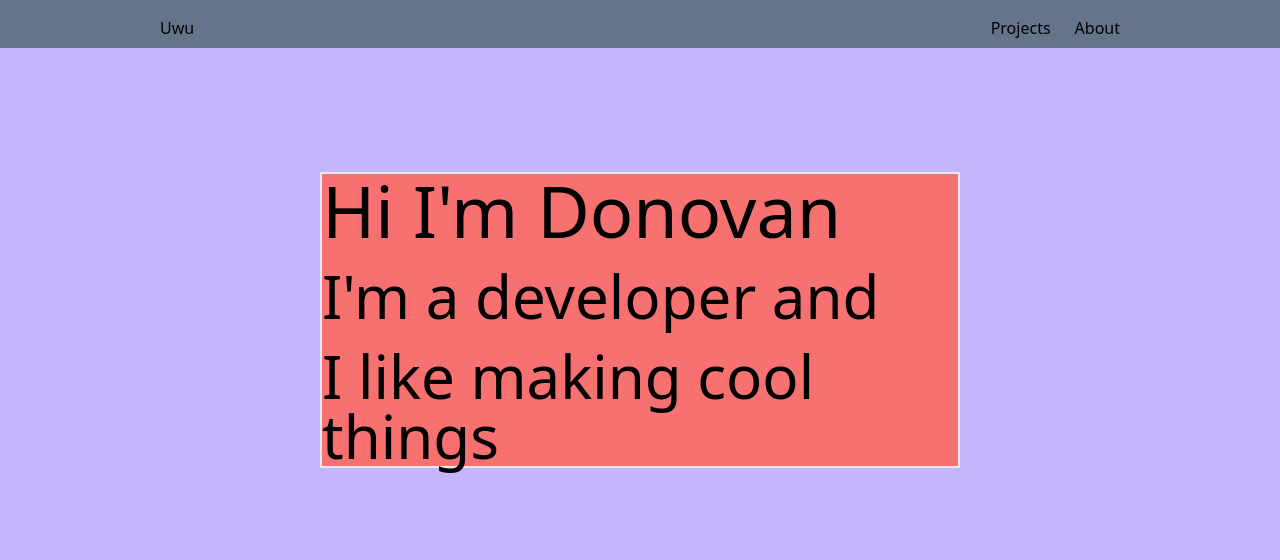
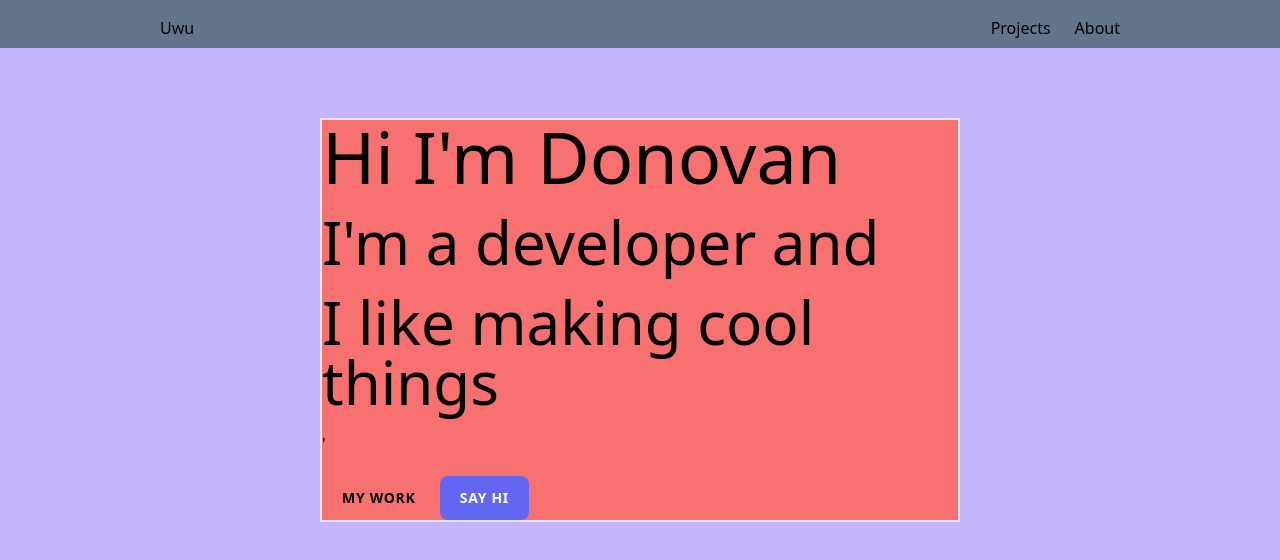
Before and after one commit to donovangg/donovangomez.dev, an Astro site: page / in a window 1280 px wide. Built offline with nearby package versions, Linux system fonts and the light colour scheme; Astro itself is replaced by a stand-in of ours.

Commit message:
add buttons with routing to Splash page

```diff
--- a/src/components/Splash.astro
+++ b/src/components/Splash.astro
@@ -7,6 +7,20 @@
   >
     <h1 class="text-5xl md:text-7xl">Hi I'm Donovan</h1>
     <h2 class="text-4xl md:text-6xl">I'm a developer and</h2>
-    <h2 class="text-4xl md:text-6xl">I like making cool things</h2>
+    <h2 class="text-4xl md:text-6xl">I like making cool things</h2>'
+    <div>
+      <a
+        href="/projects"
+        class="inline-block px-5 py-3 rounded-lg focus:outline-none focus:ring focus:ring-offset-2 uppercase tracking-wider font-semibold text-sm sm:text-base;"
+      >
+        My Work
+      </a>
+      <a
+        href="/contact"
+        class="bg-indigo-500 text-white hover:bg-indigo-400 focus:ring-indigo-500 focus:ring-opacity-50 active:bg-indigo-600 inline-block px-5 py-3 rounded-lg focus:outline-none focus:ring focus:ring-offset-2 uppercase tracking-wider font-semibold text-sm sm:text-base;"
+      >
+        Say Hi
+      </a>
+    </div>
   </div>
 </main>
```
